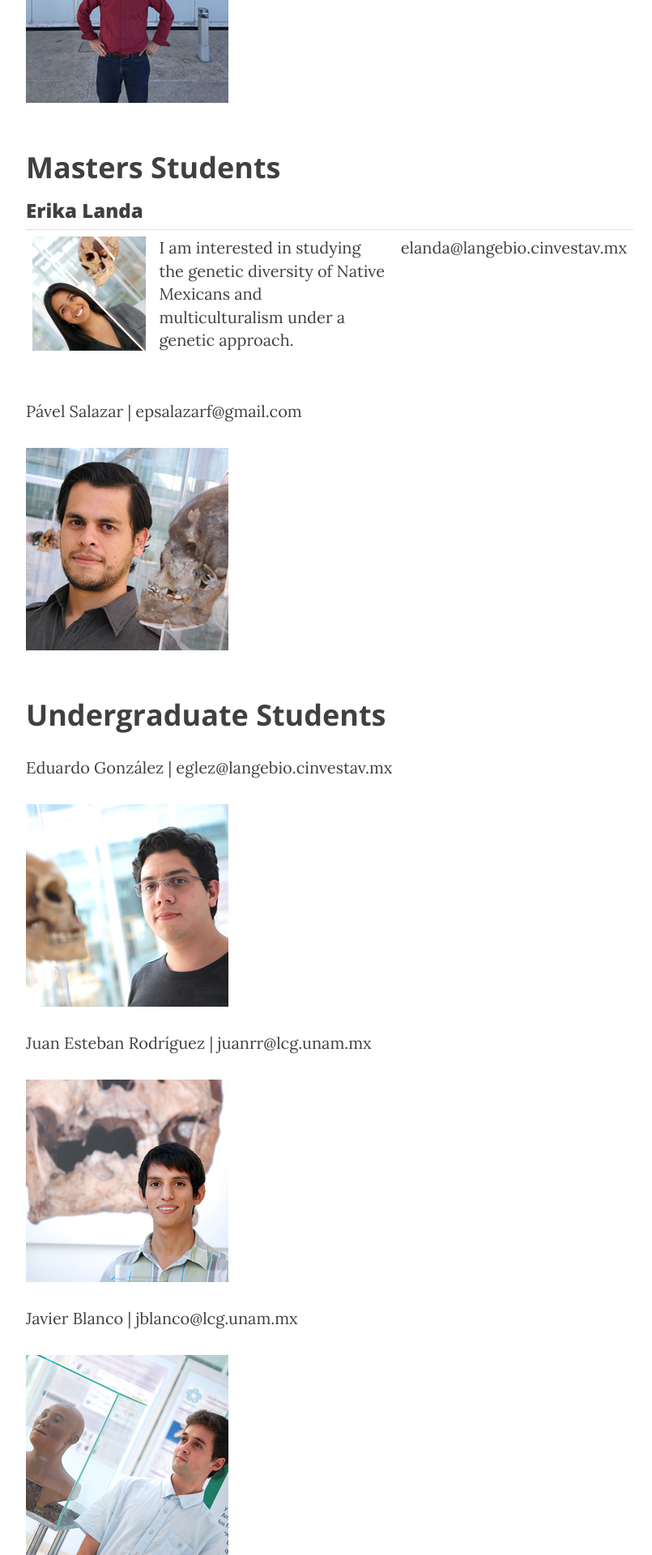
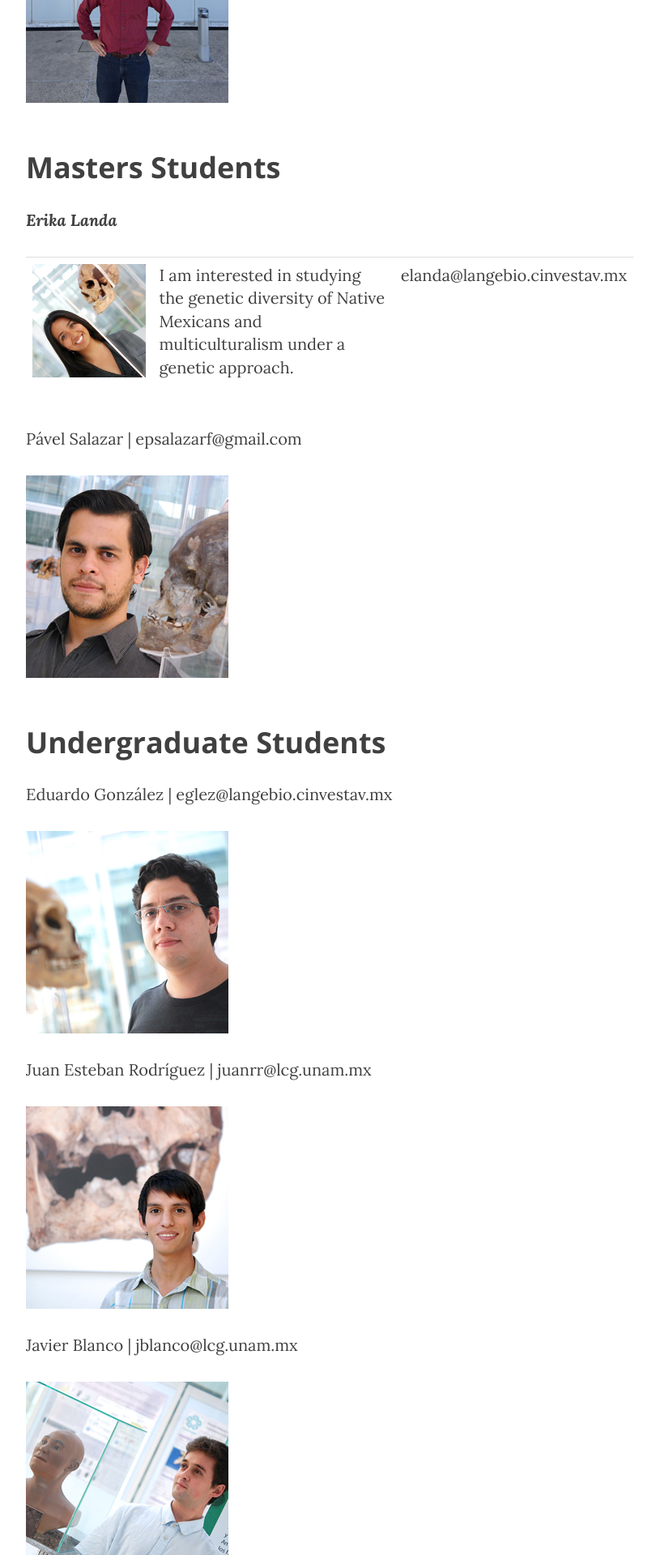
Before and after one commit to milkshakeplustip/milkshakeplustip.github.io, a Jekyll site: the page built from b_people.html, in a window 1280 px wide. Shown: the part 1627-3547 px from the top of the page at 81% size, without its empty margins (233-1038 px from the left). Built offline with Jekyll 4.4.1, drawn with Linux system fonts in a browser that asks for light colours; nearby versions of some CDN libraries.

Commit message:
bold and italics

```diff
--- a/b_people.html
+++ b/b_people.html
@@ -14,7 +14,7 @@ header-img: "img/morenolab_2_1000.jpg"
 <p>Alexander Ioannidis | aioannidis@gmail.com</p>
 <img src="/img/alex_250.jpg" alt="Alex">
 <h2 class="section-heading">Masters Students</h2>
-<h3>Erika Landa</h3>
+<p><b><i>Erika Landa</i></b></p>
 <table style="width:100%">
 	<tr>
 		<td><img src="/img/Erika250.jpg" alt="Erika" height="1000" width="1000"></td>
```
